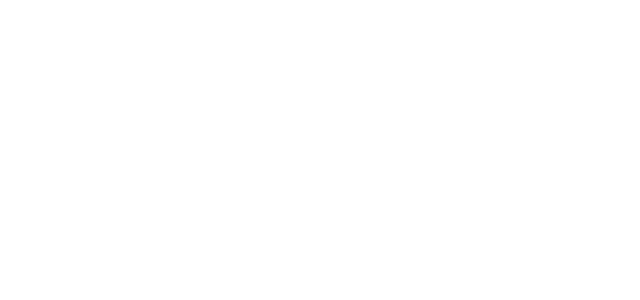
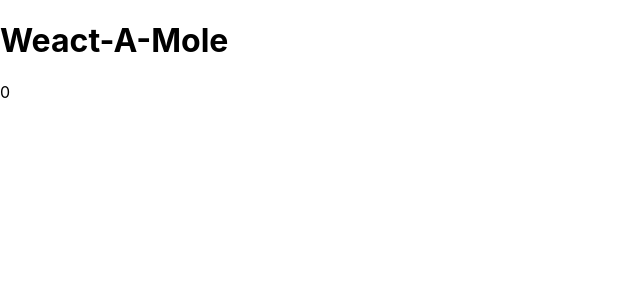
Before and after one commit to techdarrough/react_a_mole, a React (Create React App) app: page / in a window 1280 px wide. Shown: the top 300 px of the page, without its empty margins (0-640 px from the left). Built offline with nearby package versions, Linux system fonts and the light colour scheme.

Commit message:
app broke

```diff
--- a/src/App.js
+++ b/src/App.js
@@ -1,10 +1,27 @@
+import { useState } from "react";
+import MoleHole from "./components/Molehole";
 
-import './App.css';
 
 export default function App() {
-  return (
-    <div className="App">
+  let [score, setScore] = useState(0)
 
-    </div>
-  );
+  const createHill = () =>  {
+    let hills = []
+    let loops = 9
+    for(let i = 0; i < loops; i++) {
+      hills.push(<MoleHole key={i} setScore={setScore} score={score}/>)
+    }
+    return (
+      <div>
+        { hills }
+      </div>
+    )
+  }
+return (
+  <div>
+    <h1>Weact-A-Mole</h1>
+    { score }
+    { createHill }
+  </div>
+);
 }
--- a/src/components/Empty.js
+++ b/src/components/Empty.js
@@ -16,4 +16,4 @@
   );
 };
 
-export default EmptySlot;
+export default EmptySlot
--- a/src/components/Mole.js
+++ b/src/components/Mole.js
@@ -1,5 +1,5 @@
 import { useEffect } from "react";
-import mole from '../Mole.png'
+import mole from '../mole.png'
 
 const Mole = (props) => {
    useEffect(() => {
@@ -11,7 +11,7 @@
    })
    return(
        <div>
-           <img src={mole} />
+           <img style={{'width': '30px'} }src={mole} onClick={props.handleClick}/>
        </div>
    )
 }
--- a/src/components/Molehole.js
+++ b/src/components/Molehole.js
@@ -8,12 +8,12 @@
 const MoleHole = (props) => {
     let [theMole, setTheMole] = useState(false)
     const handleClick= (e) => {
-        props.setScore(props.score++)
+        props.setScore(props.score +1)
         setTheMole(false)
     }
     let displayMole = theMole ? <Mole setScore={props.setScore} toggle={setTheMole} handleClick={handleClick} /> : <EmptySlot toggle={setTheMole}/>;
     return (
-        <div>
+        <div style={{'display': 'inline-block', 'width': '30vw'}} >
             {displayMole}
         </div>
     )
@@ -21,3 +21,5 @@
 
 
 }
+
+export default MoleHole
```
